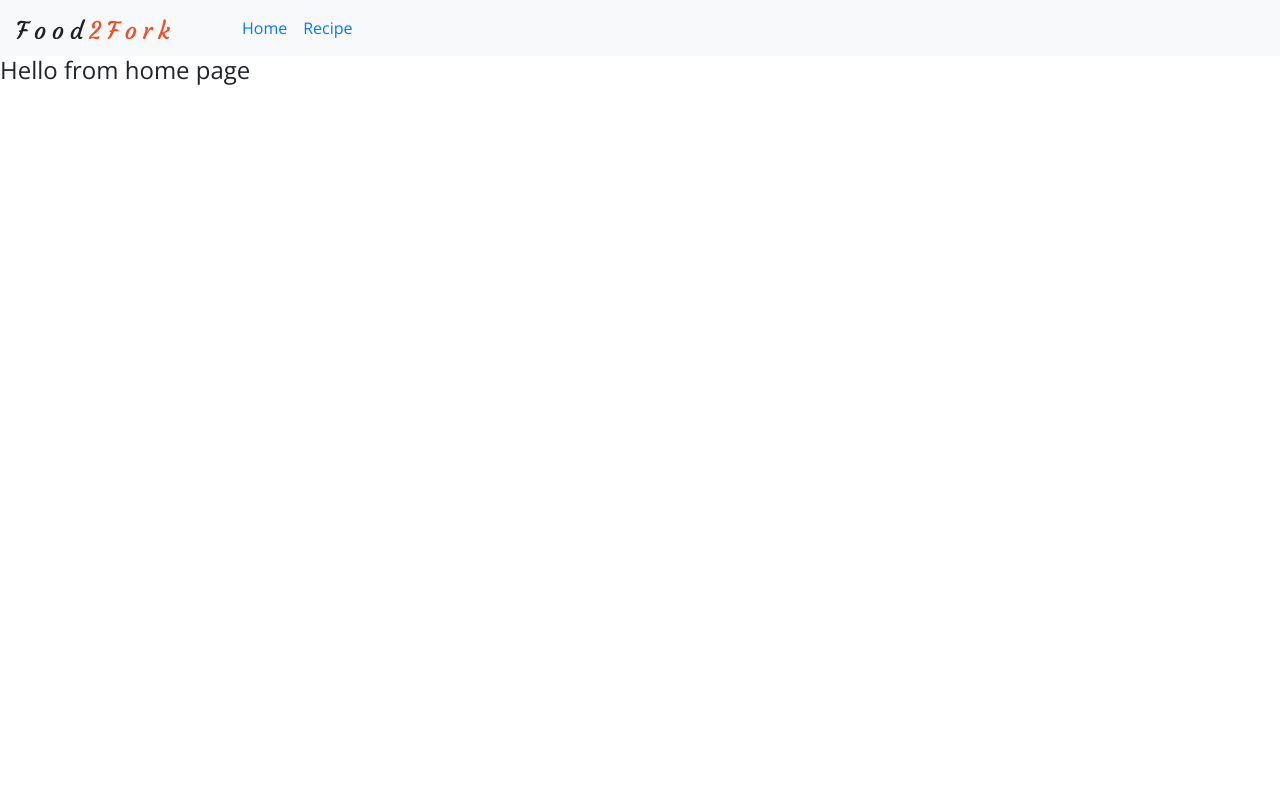
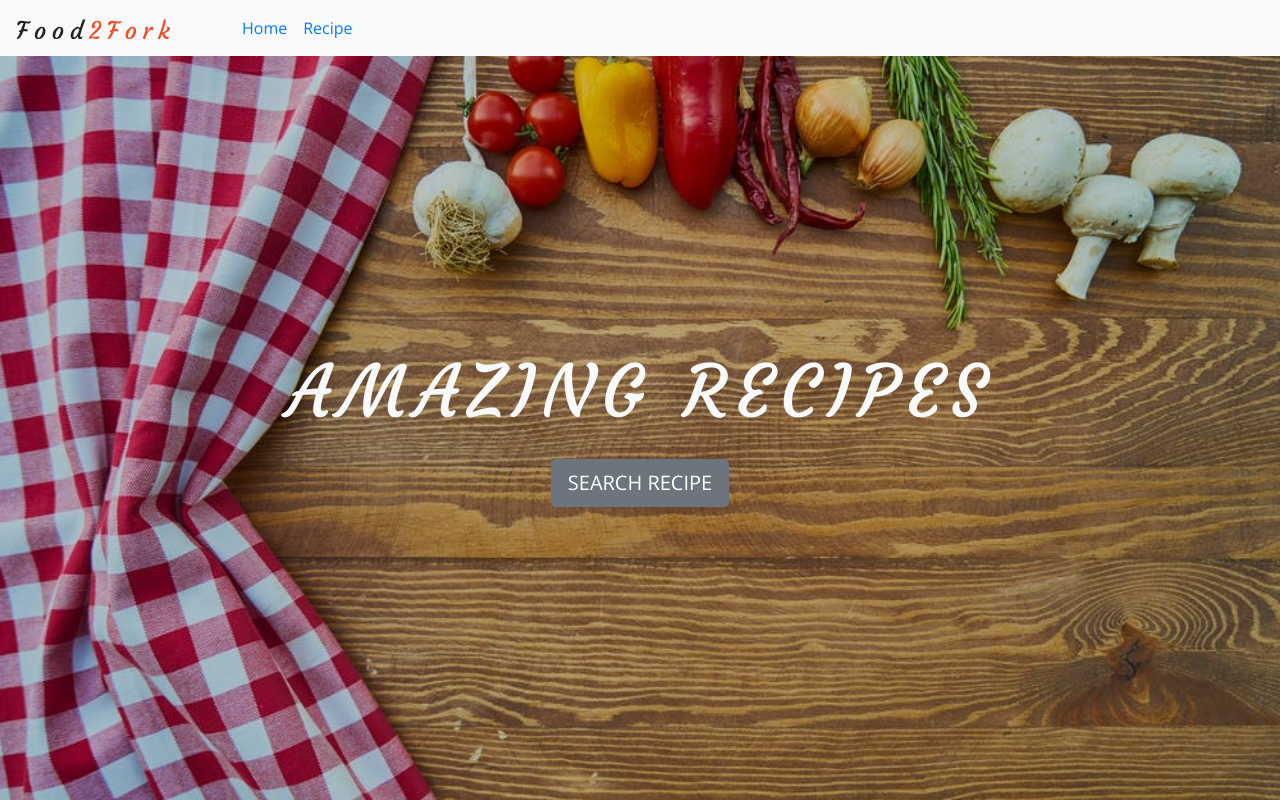
Before and after one commit to indam94/Food2ForkRecipe_React, a React (Create React App) app: page / in a window 1280 px wide. Built offline with nearby package versions, Linux system fonts and the light colour scheme.

Commit message:
Header Component

```diff
--- a/src/App.css
+++ b/src/App.css
@@ -13,3 +13,8 @@
 .letter-spacing {
   letter-spacing: 0.5rem;
 }
+
+.header-hero{
+  min-height: calc(100vh - 56px);
+  background: linear-gradient(rgba(0,0,0,0.2), rgba(0,0,0,0.2)), url('./images/defaultBcg.jpeg') center/cover no-repeat;
+}
--- /dev/null
+++ b/src/components/Header.js
@@ -0,0 +1,23 @@
+import React from 'react'
+
+export default function Header({children,title,styleClass}) {
+    return (
+        <header>
+            <div className='container-fluid'>
+                <div className={`row align-items-center ${styleClass}`}>
+                    <div className='col text-center'>
+                        <h1 className='text-light text-uppercase display-3 letter-spacing text-slanted'>
+                            {title}
+                        </h1>
+                        {children}
+                    </div>
+                </div>
+            </div>
+        </header>
+    )
+}
+
+Header.defaultProps = {
+    title: 'default title',
+    styleClass: 'header-hero'
+}
--- a/src/pages/Home.js
+++ b/src/pages/Home.js
@@ -1,11 +1,17 @@
 import React, { Component } from 'react'
+import Header from '../components/Header'
+import {Link} from 'react-router-dom'
 
 export default class Home extends Component {
     render() {
         return (
-            <h4>
-                Hello from home page
-            </h4>
+            <Header title = 'amazing recipes'>
+
+                <Link to = 'recipes' className = 'text-uppercase btn btn-secondary btn-lg mt-3'>
+                    search recipe
+                </Link>
+
+            </Header>
         )
     }
 }
```
